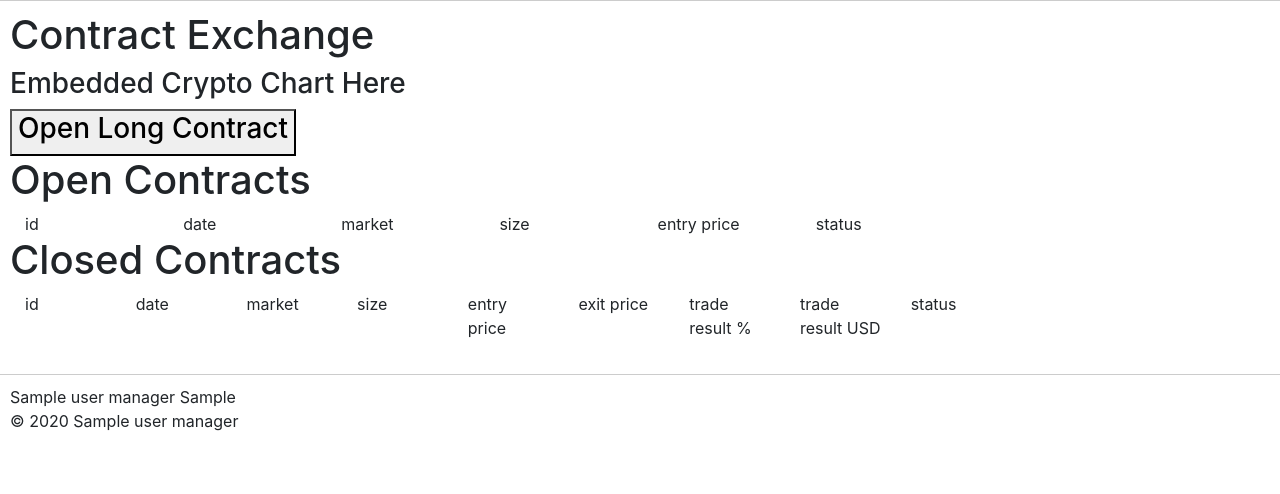
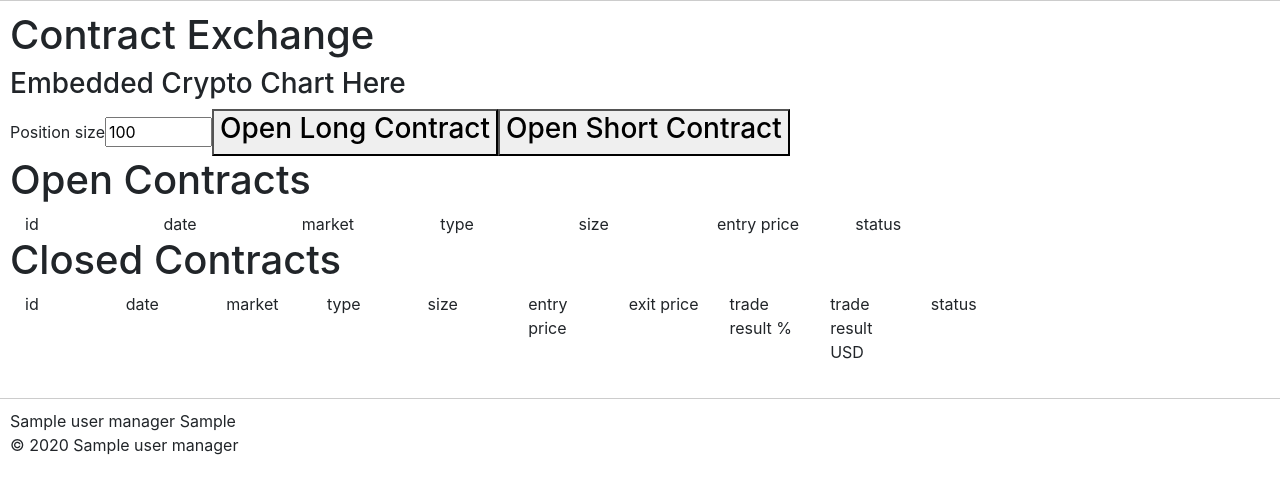
Before and after one commit to jespermaassen/flaskmallow, a Python web app: template app/templates/exchange.html in a window 1280 px wide. Shown: the part 56-550 px from the top of the page. Run offline with Jinja, Linux system fonts and the light colour scheme; the template is opened without the code that fills it: most values are stand-ins (such as "Sample title", 1, 10 or a date in 2020); some libraries are stand-ins or nearby versions.

Commit message:
added short contracts

```diff
--- a/app/models.py
+++ b/app/models.py
@@ -26,7 +26,7 @@ class User(db.Model, UserMixin):
     last_name = db.Column(db.String(100), nullable=False, server_default="")
 
     # Starting funds
-    money = db.Column(db.Float(), default=100.0)
+    money = db.Column(db.Float(), default=1000.0)
 
     # Relationships
     roles = db.relationship(
--- a/app/templates/exchange.html
+++ b/app/templates/exchange.html
@@ -24,7 +24,25 @@
         $.getJSON(
           "/open_contract_long",
           {
-            contractId: $('input[name="position_size"]').val(),
+            position_size: $('input[name="position_size"]').val(),
+          },
+          function (data) {
+            $("#result").text(data.result);
+            $("#contract-section").load(" #contract-section > *");
+          }
+        );
+        return false;
+      });
+    });
+  </script>
+
+<script type=text/javascript>
+    $(function () {
+      $("a#open_contract_short").bind("click", function () {
+        $.getJSON(
+          "/open_contract_short",
+          {
+            position_size: $('input[name="position_size"]').val(),
           },
           function (data) {
             $("#result").text(data.result);
@@ -41,8 +59,10 @@
 <h3>Embedded Crypto Chart Here</h3>
 
 <form class="form-inline">
-    <input type="hidden" name="position_size" value=25.0 />
+    <label for="position_size">Position size</label>
+    <input type="number" name="position_size" min=0 max=1000 value=100 step=1/>
     <a href="#" id="open_contract_long"><button class="btc btn-default"><h3>Open Long Contract</h3></button></a>
+    <a href="#" id="open_contract_short"><button class="btc btn-default"><h3>Open Short Contract</h3></button></a>
   </form>
 
 <div id="contract-section">
@@ -54,6 +74,7 @@
         <div class="col">id</div>
         <div class="col">date</div>
         <div class="col">market</div>
+        <div class="col">type</div>
         <div class="col">size</div>
         <div class="col">entry price</div>
         <div class="col">status</div>
@@ -65,6 +86,7 @@
         <div class="col">{{contract.id}}</div>
         <div class="col">{{contract.date_open }}</div>
         <div class="col">{{contract.market}}</div>
+        <div class="col">{{contract.contract_type}}</div>
         <div class="col">{{contract.size}}</div>
         <div class="col">{{contract.entry_price}}</div>
         <div class="col">{{contract.status}}</div>
@@ -85,6 +107,7 @@
           <div class="col">id</div>
           <div class="col">date</div>
           <div class="col">market</div>
+          <div class="col">type</div>
           <div class="col">size</div>
           <div class="col">entry price</div>
           <div class="col">exit price</div>
@@ -100,6 +123,7 @@
           <div class="col">{{contract.id}}</div>
           <div class="col">{{contract.date_open }}</div>
           <div class="col">{{contract.market}}</div>
+          <div class="col">{{contract.contract_type}}</div>
           <div class="col">{{contract.size}}</div>
           <div class="col">{{contract.entry_price}}</div>
           <div class="col">{{contract.close_price}}</div>
```
Also changed, not shown: app/exchange/views.py (+34 -4 lines).
